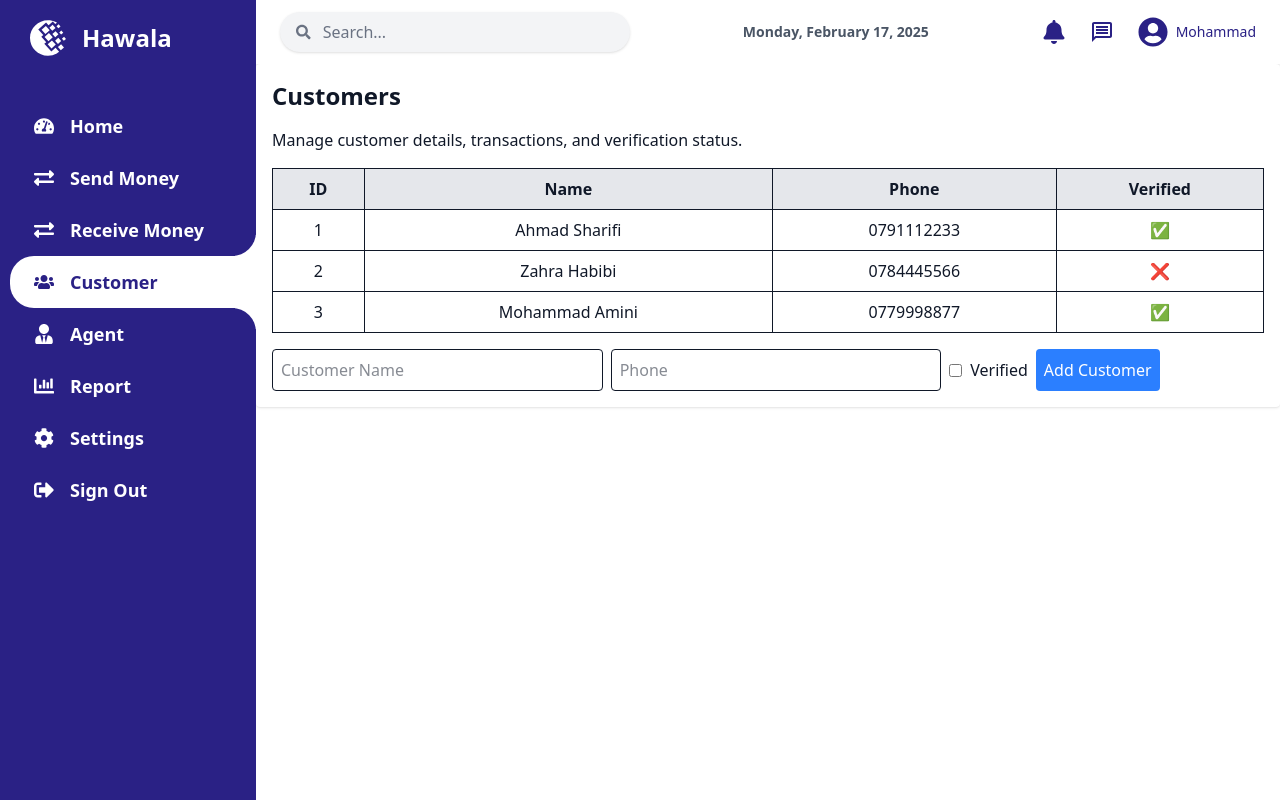
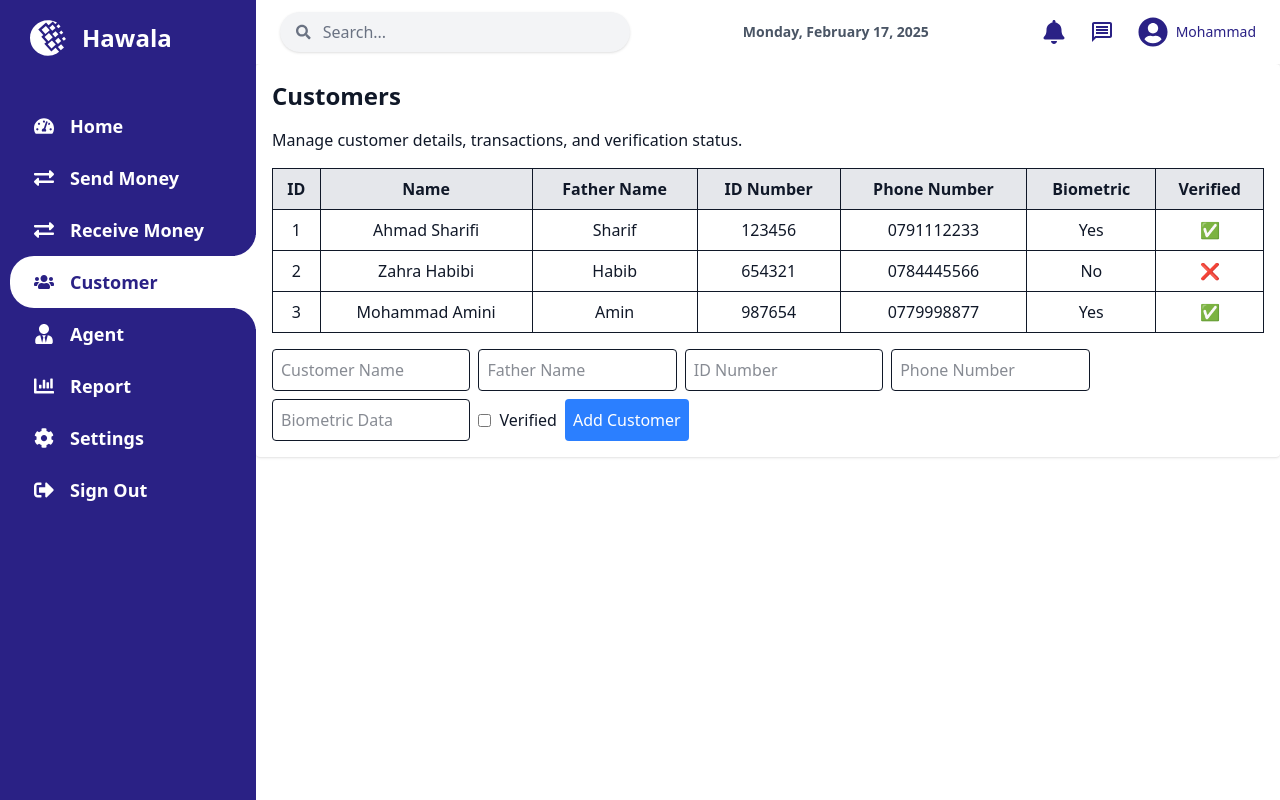
Before and after one commit to tetteam4/A3-h-one-project, a React (Vite) app in the folder Frontend/: page /dashboard in a window 1280 px wide. Both pictures are taken after a click on the link "Customer". Built offline with nearby package versions, Linux system fonts and the light colour scheme.

Commit message:
adding agent and and customer is done

```diff
--- a/Frontend/src/pages/dashboard/pages/R_transactions.jsx
+++ b/Frontend/src/pages/dashboard/pages/R_transactions.jsx
@@ -30,35 +30,6 @@ const R_Transaction = () => {
     agent: "",
   });
 
-  const handleInputChange = (e) => {
-    const { name, value } = e.target;
-    setFormData({ ...formData, [name]: value });
-  };
-
-  const handleSubmit = (e) => {
-    e.preventDefault();
-    const newTransaction = {
-      id: transactions.length + 1,
-      ...formData,
-      status: "Pending",
-      date: new Date().toISOString().split("T")[0],
-      currency: "AFN",
-      phone: "N/A",
-      fingerprint: "N/A",
-      printBill: true,
-      country: "Afghanistan",
-    };
-    setTransactions([...transactions, newTransaction]);
-    setFormData({
-      sender: "",
-      receiver: "",
-      amount: "",
-      commission: "",
-      amountToPay: "",
-      agent: "",
-    });
-  };
-
   const filteredTransactions =
     filter === "All"
       ? transactions
@@ -70,77 +41,6 @@ const R_Transaction = () => {
       <p className="text-gray-600 mb-6">
         View, manage, and track all Hawala transactions.
       </p>
-
-      {/* Form for New Transaction */}
-      <form
-        onSubmit={handleSubmit}
-        className="mb-6 bg-gray-100 p-4 rounded shadow"
-      >
-        <h2 className="text-xl font-semibold mb-3">Submit a New Transaction</h2>
-        <div className="grid grid-cols-2 gap-4">
-          <input
-            type="text"
-            name="sender"
-            placeholder="Sender"
-            value={formData.sender}
-            onChange={handleInputChange}
-            className="p-2 border rounded"
-            required
-          />
-          <input
-            type="text"
-            name="receiver"
-            placeholder="Receiver"
-            value={formData.receiver}
-            onChange={handleInputChange}
-            className="p-2 border rounded"
-            required
-          />
-          <input
-            type="number"
-            name="amount"
-            placeholder="Amount"
-            value={formData.amount}
-            onChange={handleInputChange}
-            className="p-2 border rounded"
-            required
-          />
-          <input
-            type="number"
-            name="commission"
-            placeholder="Commission"
-            value={formData.commission}
-            onChange={handleInputChange}
-            className="p-2 border rounded"
-            required
-          />
-          <input
-            type="number"
-            name="amountToPay"
-            placeholder="Amount to Pay"
-            value={formData.amountToPay}
-            onChange={handleInputChange}
-            className="p-2 border rounded"
-            required
-          />
-          <input
-            type="text"
-            name="agent"
-            placeholder="Agent"
-            value={formData.agent}
-            onChange={handleInputChange}
-            className="p-2 border rounded"
-            required
-          />
-        </div>
-        <button
-          type="submit"
-          className="mt-4 p-2 bg-blue-500 text-white rounded"
-        >
-          Submit Transaction
-        </button>
-      </form>
-
       {/* Filters */}
       <div className="mb-4">
         <label className="font-semibold text-gray-700 mr-2">
@@ -157,7 +57,6 @@ const R_Transaction = () => {
           <option value="Failed">Failed</option>
         </select>
       </div>
-
       {/* Transaction Table */}
       <div className="bg-white shadow-md overflow-hidden">
         <table className="w-full table-fixed">
--- a/Frontend/src/pages/dashboard/pages/S_transactions.jsx
+++ b/Frontend/src/pages/dashboard/pages/S_transactions.jsx
@@ -61,7 +61,6 @@ const S_Transaction = () => {
       agent: "",
     });
     console.log(formData);
-
   };
 
   return (
@@ -130,7 +129,7 @@ const S_Transaction = () => {
       </form>
 
       {modalType && (
-        <div className="fixed inset-0 flex items-center justify-center bg-gray-800 bg-opacity-50">
+        <div className="fixed inset-0 flex items-center justify-center ">
           <div className="bg-white p-6 rounded shadow-md w-96">
             <h2 className="text-xl font-semibold mb-3">
               {modalType === "sender" ? "Sender Details" : "Receiver Details"}
@@ -191,6 +190,12 @@ const S_Transaction = () => {
               className="mt-4 p-2 bg-red-500 text-white rounded"
             >
               Close
+            </button>{" "}
+            <button
+              onClick={closeModal}
+              className="mt-4 p-2 bg-green-500 text-white rounded"
+            >
+              submit
             </button>
           </div>
         </div>
--- a/Frontend/src/pages/dashboard/pages/customers.jsx
+++ b/Frontend/src/pages/dashboard/pages/customers.jsx
@@ -3,15 +3,42 @@ import { useState } from "react";
 const Customer = () => {
   // Initial customer data
   const [customers, setCustomers] = useState([
-    { id: 1, name: "Ahmad Sharifi", phone: "0791112233", verified: true },
-    { id: 2, name: "Zahra Habibi", phone: "0784445566", verified: false },
-    { id: 3, name: "Mohammad Amini", phone: "0779998877", verified: true },
+    {
+      id: 1,
+      name: "Ahmad Sharifi",
+      fatherName: "Sharif",
+      idNumber: "123456",
+      phoneNumber: "0791112233",
+      biometric: "Yes",
+      verified: true,
+    },
+    {
+      id: 2,
+      name: "Zahra Habibi",
+      fatherName: "Habib",
+      idNumber: "654321",
+      phoneNumber: "0784445566",
+      biometric: "No",
+      verified: false,
+    },
+    {
+      id: 3,
+      name: "Mohammad Amini",
+      fatherName: "Amin",
+      idNumber: "987654",
+      phoneNumber: "0779998877",
+      biometric: "Yes",
+      verified: true,
+    },
   ]);
 
   // New customer state
   const [newCustomer, setNewCustomer] = useState({
     name: "",
-    phone: "",
+    fatherName: "",
+    idNumber: "",
+    phoneNumber: "",
+    biometric: "",
     verified: false,
   });
 
@@ -26,9 +53,23 @@ const Customer = () => {
 
   // Add new customer
   const addCustomer = () => {
-    if (!newCustomer.name || !newCustomer.phone) return;
+    if (
+      !newCustomer.name ||
+      !newCustomer.fatherName ||
+      !newCustomer.idNumber ||
+      !newCustomer.phoneNumber ||
+      !newCustomer.biometric
+    )
+      return;
     setCustomers([...customers, { id: customers.length + 1, ...newCustomer }]);
-    setNewCustomer({ name: "", phone: "", verified: false });
+    setNewCustomer({
+      name: "",
+      fatherName: "",
+      idNumber: "",
+      phoneNumber: "",
+      biometric: "",
+      verified: false,
+    });
   };
 
   return (
@@ -44,7 +85,10 @@ const Customer = () => {
           <tr className="bg-gray-200">
             <th className="border p-2">ID</th>
             <th className="border p-2">Name</th>
-            <th className="border p-2">Phone</th>
+            <th className="border p-2">Father Name</th>
+            <th className="border p-2">ID Number</th>
+            <th className="border p-2">Phone Number</th>
+            <th className="border p-2">Biometric</th>
             <th className="border p-2">Verified</th>
           </tr>
         </thead>
@@ -53,7 +97,10 @@ const Customer = () => {
             <tr key={customer.id} className="text-center">
               <td className="border p-2">{customer.id}</td>
               <td className="border p-2">{customer.name}</td>
-              <td className="border p-2">{customer.phone}</td>
+              <td className="border p-2">{customer.fatherName}</td>
+              <td className="border p-2">{customer.idNumber}</td>
+              <td className="border p-2">{customer.phoneNumber}</td>
+              <td className="border p-2">{customer.biometric}</td>
               <td className="border p-2">{customer.verified ? "✅" : "❌"}</td>
             </tr>
           ))}
@@ -61,22 +108,46 @@ const Customer = () => {
       </table>
 
       {/* Form to add a new customer */}
-      <div className="flex gap-2">
+      <div className="flex flex-wrap gap-2">
         <input
           type="text"
           name="name"
           placeholder="Customer Name"
           value={newCustomer.name}
           onChange={handleChange}
-          className="border p-2 rounded w-1/3"
+          className="border p-2 rounded w-1/5"
         />
         <input
           type="text"
-          name="phone"
-          placeholder="Phone"
-          value={newCustomer.phone}
+          name="fatherName"
+          placeholder="Father Name"
+          value={newCustomer.fatherName}
           onChange={handleChange}
-          className="border p-2 rounded w-1/3"
+          className="border p-2 rounded w-1/5"
+        />
+        <input
+          type="text"
+          name="idNumber"
+          placeholder="ID Number"
+          value={newCustomer.idNumber}
+          onChange={handleChange}
+          className="border p-2 rounded w-1/5"
+        />
+        <input
+          type="text"
+          name="phoneNumber"
+          placeholder="Phone Number"
+          value={newCustomer.phoneNumber}
+          onChange={handleChange}
+          className="border p-2 rounded w-1/5"
+        />
+        <input
+          type="text"
+          name="biometric"
+          placeholder="Biometric Data"
+          value={newCustomer.biometric}
+          onChange={handleChange}
+          className="border p-2 rounded w-1/5"
         />
         <label className="flex items-center space-x-2">
           <input
```
